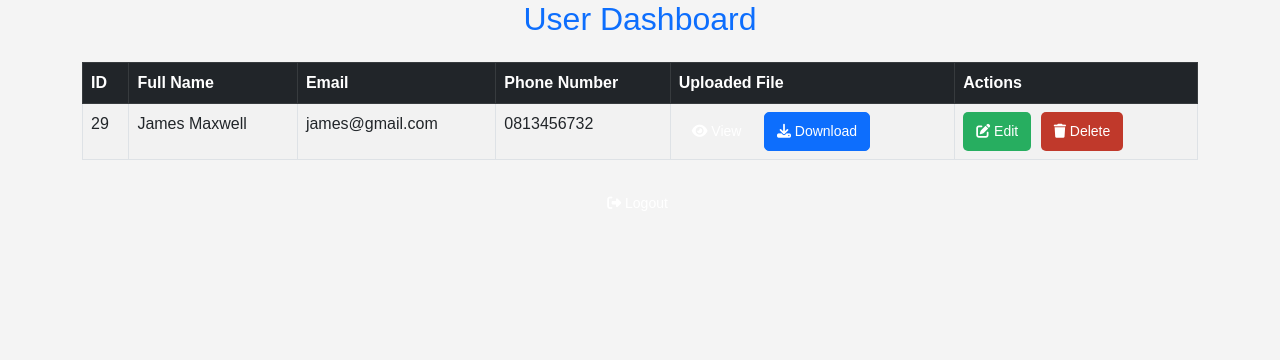
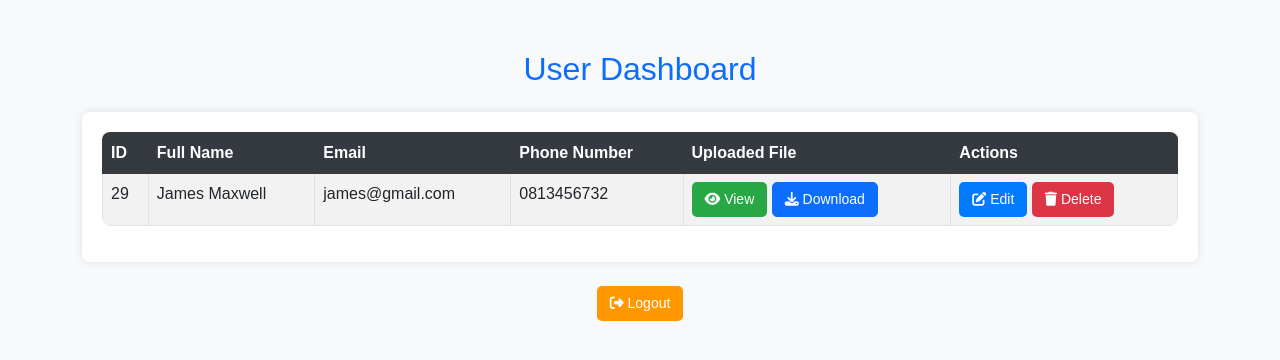
Before and after one commit to Maxwel-bot/mini_web_app, a PHP site: page /task/dashboard.php in a window 1280 px wide. Shown: the top 360 px of the page. Run offline with PHP 8.4, Linux system fonts and the light colour scheme; a user stored in the database is signed in; data comes from the database, SQL or seed files in the repository; some libraries are stand-ins or nearby versions.

Commit message:
Update dashboard.css

```diff
--- a/css/dashboard.css
+++ b/css/dashboard.css
@@ -1,124 +1,45 @@
-/* General Styles */
 body {
-    font-family: Arial, sans-serif;
-    margin: 0;
-    padding: 0;
-    background-color: #f4f4f4;
+            background-color: #f8f9fa;
+            font-family: 'Arial', sans-serif;
         }
-
-/* Sidebar */
-.sidebar {
-    width: 250px;
-    height: 100vh;
-    background: #2c3e50;
-    position: fixed;
-    left: 0;
-    top: 0;
+        .container {
+            margin-top: 50px;
+        }
+        .table-container {
+            background: white;
             padding: 20px;
+            border-radius: 8px;
+            box-shadow: 0 0 10px rgba(0, 0, 0, 0.1);
+        }
+        .table {
+            border-radius: 8px;
+            overflow: hidden;
+        }
+        th {
+            background-color: #343a40 !important;
+            color: white !important;
+        }
+        .table-hover tbody tr:hover {
+            background-color: #f1f1f1;
+        }
+        .btn {
+            padding: 6px 12px;
+            font-size: 14px;
+            border-radius: 5px;
+        }
+        .btn-view {
+            background-color: #28a745;
             color: white;
         }
-
-.sidebar h2 {
-    text-align: center;
-    margin-bottom: 20px;
-}
-
-.sidebar ul {
-    list-style: none;
-    padding: 0;
-}
-
-.sidebar ul li {
-    margin: 15px 0;
-}
-
-.sidebar ul li a {
-    color: white;
-    text-decoration: none;
-    font-size: 16px;
-    display: block;
-    padding: 10px;
-    border-radius: 5px;
-}
-
-.sidebar ul li a:hover, .sidebar ul li a.active {
-    background: #34495e;
-}
-
-/* Main Content */
-.main-content {
-    margin-left: 270px;
-    padding: 20px;
-}
-
-/* Header */
-.header {
-    background: #3498db;
-    padding: 20px;
-    color: white;
-    border-radius: 10px;
-    text-align: center;
-    margin-bottom: 20px;
-}
-
-/* Table Styles */
-.customer-table {
-    background: white;
-    padding: 20px;
-    border-radius: 10px;
-}
-
-.customer-table table {
-    width: 100%;
-    border-collapse: collapse;
-    margin-top: 10px;
-}
-
-.customer-table th, .customer-table td {
-    padding: 12px;
-    text-align: left;
-    border-bottom: 1px solid #ddd;
-}
-
-.customer-table th {
-    background: #2980b9;
+        .btn-edit {
+            background-color: #007bff;
             color: white;
         }
-
-.customer-table tr:hover {
-    background: #f1f1f1;
+        .btn-delete {
+            background-color: #dc3545;
+            color: white;
         }
-
-/* Buttons */
-.btn {
-    display: inline-block;
-    padding: 8px 12px;
-    text-decoration: none;
+        .btn-logout {
+            background-color: #ff9800;
             color: white;
-    border-radius: 5px;
-    font-size: 14px;
-    margin-right: 5px;
-    text-align: center;
         }
-
-.btn-edit {
-    background: #27ae60;
-}
-
-.btn-delete {
-    background: #c0392b;
-}
-
-.btn:hover {
-    opacity: 0.8;
-}
-
-/* File View & Download */
-a[target="_blank"] {
-    color: #3498db;
-    font-weight: bold;
-}
-
-a[target="_blank"]:hover {
-    text-decoration: underline;
-}
```
Lines whose indentation alone changed are shown as unchanged.
